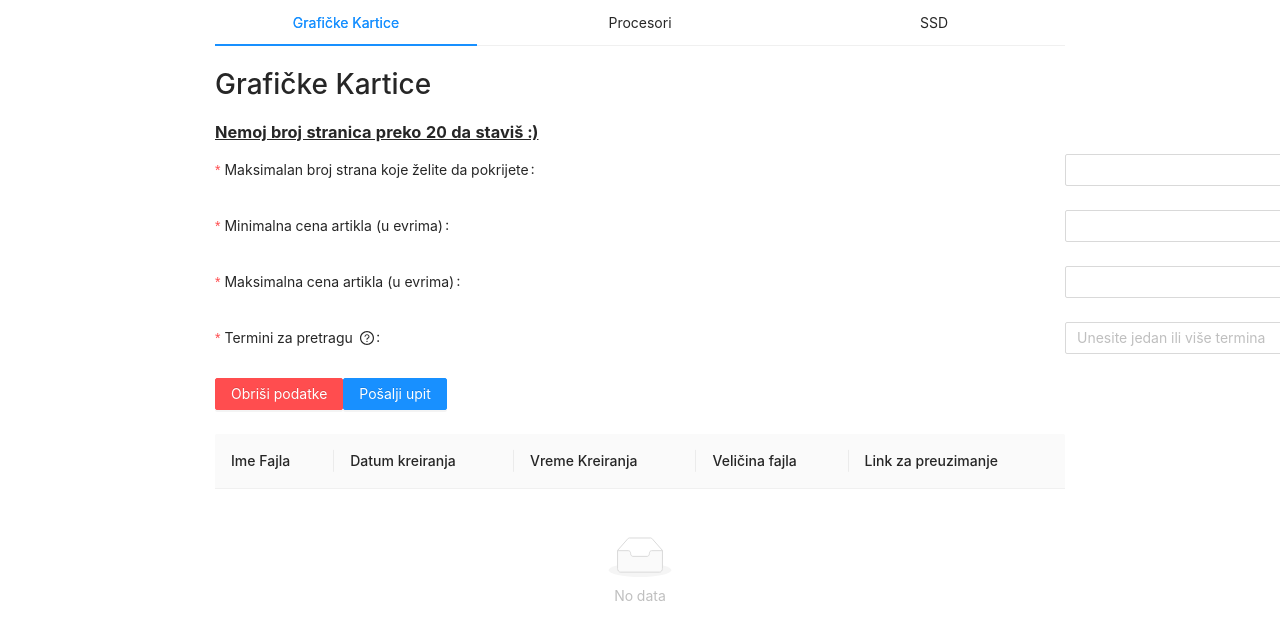
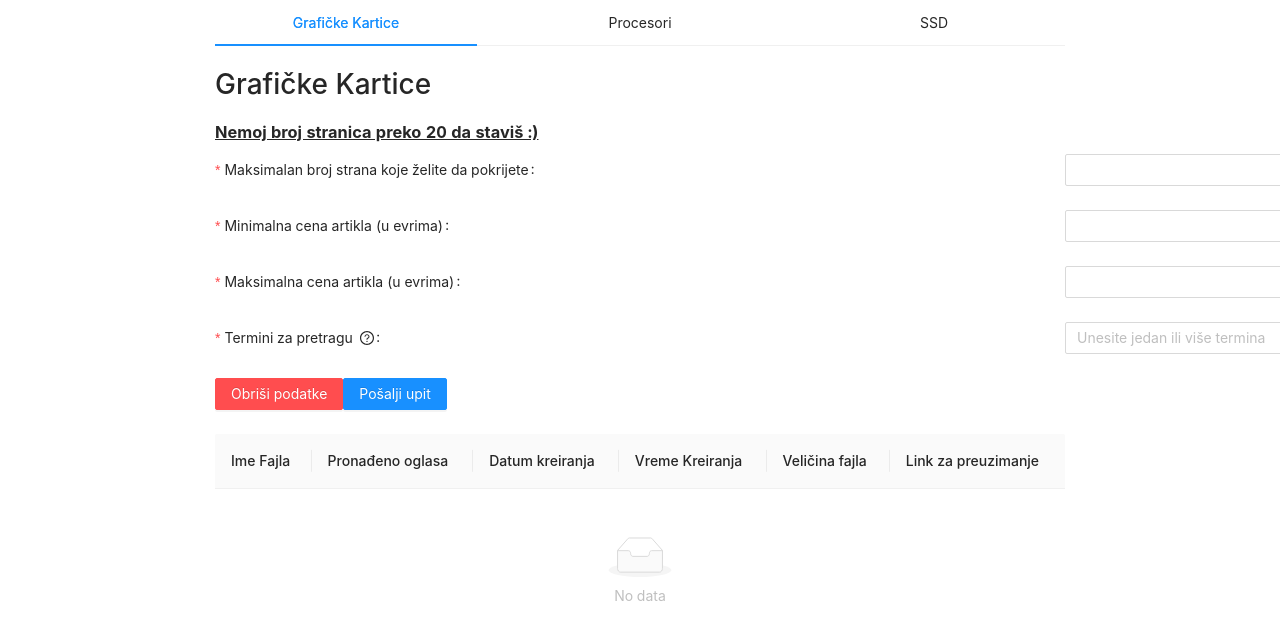
Before and after one commit to Filip785/kp-scraper-web, a React (Create React App) app: page / in a window 1280 px wide. Shown: the top 640 px of the page. Built offline with nearby package versions, Linux system fonts and the light colour scheme.

Commit message:
Implement adCount to show in table with other scraped item data

```diff
--- a/src/features/scraper/CategoryForm.tsx
+++ b/src/features/scraper/CategoryForm.tsx
@@ -132,6 +132,19 @@ export default function CategoryForm(props: Props) {
           }
         },
         {
+          title: 'Pronađeno oglasa',
+          dataIndex: 'adCount',
+          key: 'adCount',
+          render(children) {
+            return {
+              children,
+              props: {
+                'data-desc': 'Pronađeno oglasa'
+              }
+            };
+          }
+        },
+        {
           title: 'Datum kreiranja',
           dataIndex: 'dateCreated',
           key: 'dateCreated',
--- a/src/features/scraper/scraperSlice.ts
+++ b/src/features/scraper/scraperSlice.ts
@@ -10,6 +10,7 @@ export enum ProductTypes {
 
 export interface ScrapedItem {
   fileName: string;
+  adCount: number;
   dateCreated: string;
   timeCreated: string;
   fileSize: string;
```
